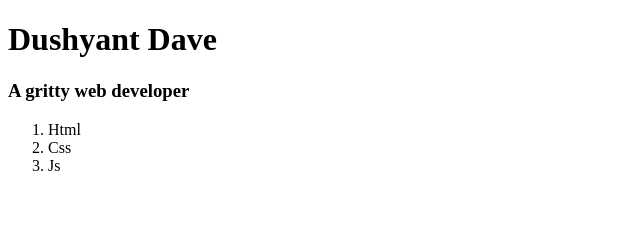
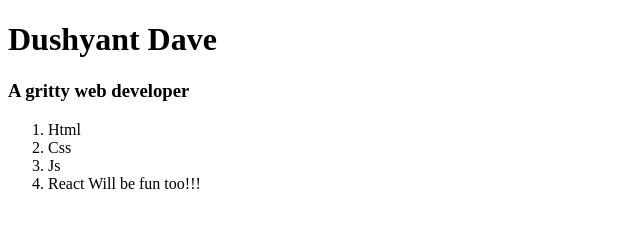
Before and after one commit to Dave-Dush/Proper-GitWorkspace, a plain HTML site: page index.html in a window 1280 px wide. Shown: the whole page, without its empty margins (0-640 px from the left). Drawn offline with Linux system fonts and the light colour scheme.

Commit message:
added a new li item in ordered list

```diff
--- a/index.html
+++ b/index.html
@@ -11,6 +11,7 @@
 		<li>Html</li>
 		<li>Css</li>
 		<li>Js</li>
+		<li>React Will be fun too!!!</li>
 	</ol>
 </body>
 </html>
```
